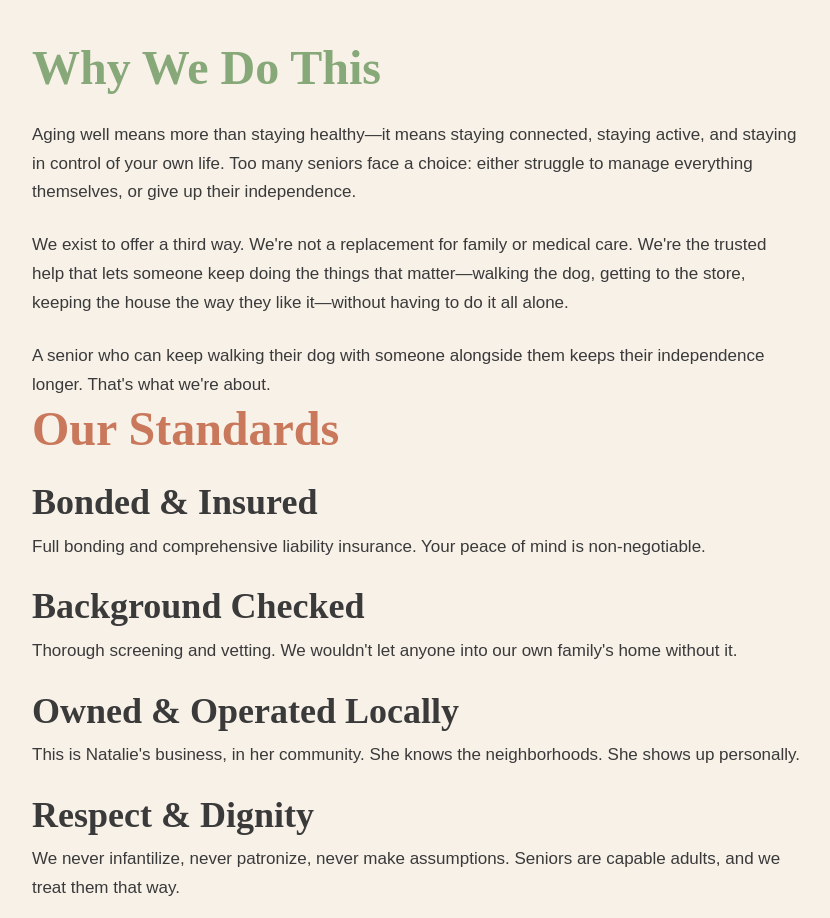
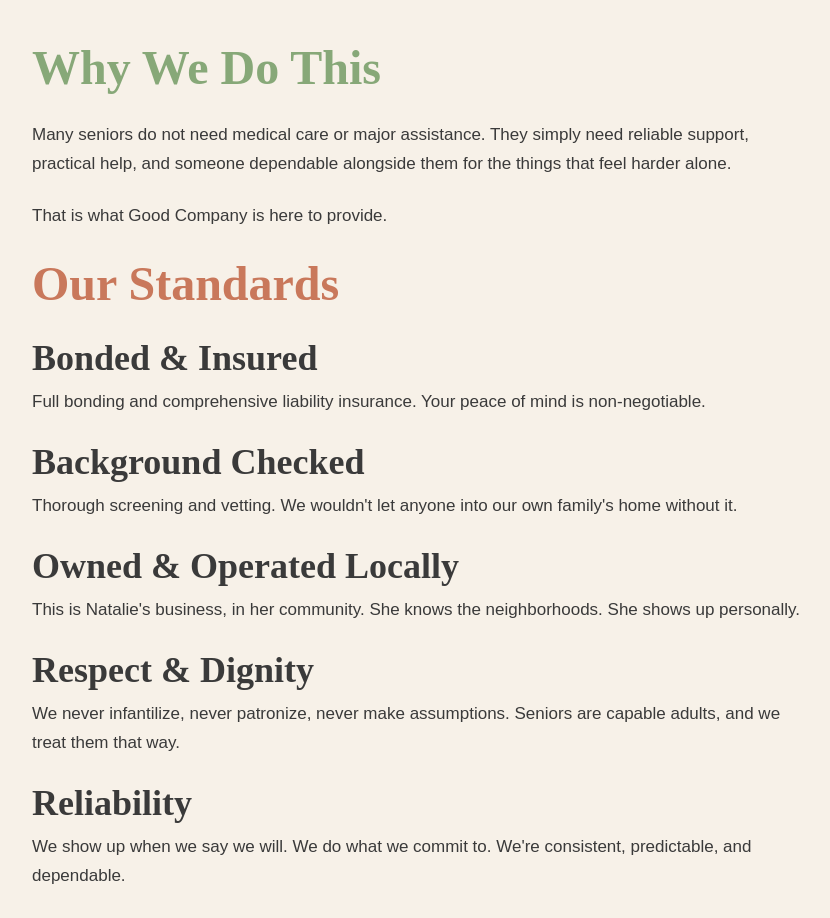
Before and after one commit to GoodCompanySCS/goodcompany-scs, a Next.js app: page /about in a window 1280 px wide. Shown: the part 1780-2698 px from the top of the page, without its empty margins (64-894 px from the left). Built offline with nearby package versions, Linux system fonts and the light colour scheme.

Commit message:
Update page.tsx

```diff
--- a/app/about/page.tsx
+++ b/app/about/page.tsx
@@ -38,13 +38,10 @@ export default function About() {
             <div className="mb12">
               <h2 style={{ color: 'var(--sage)' }} className="mb-6">Why We Do This</h2>
               <p className="text-lg mb-6">
-                Aging well means more than staying healthy—it means staying connected, staying active, and staying in control of your own life. Too many seniors face a choice: either struggle to manage everything themselves, or give up their independence.
+                Many seniors do not need medical care or major assistance. They simply need reliable support, practical help, and someone dependable alongside them for the things that feel harder alone.
               </p>
               <p className="text-lg mb-6">
-                We exist to offer a third way. We're not a replacement for family or medical care. We're the trusted help that lets someone keep doing the things that matter—walking the dog, getting to the store, keeping the house the way they like it—without having to do it all alone.
-              </p>
-              <p className="text-lg">
-                A senior who can keep walking their dog with someone alongside them keeps their independence longer. That's what we're about.
+                That is what Good Company is here to provide.
               </p>
             </div>
 
```
